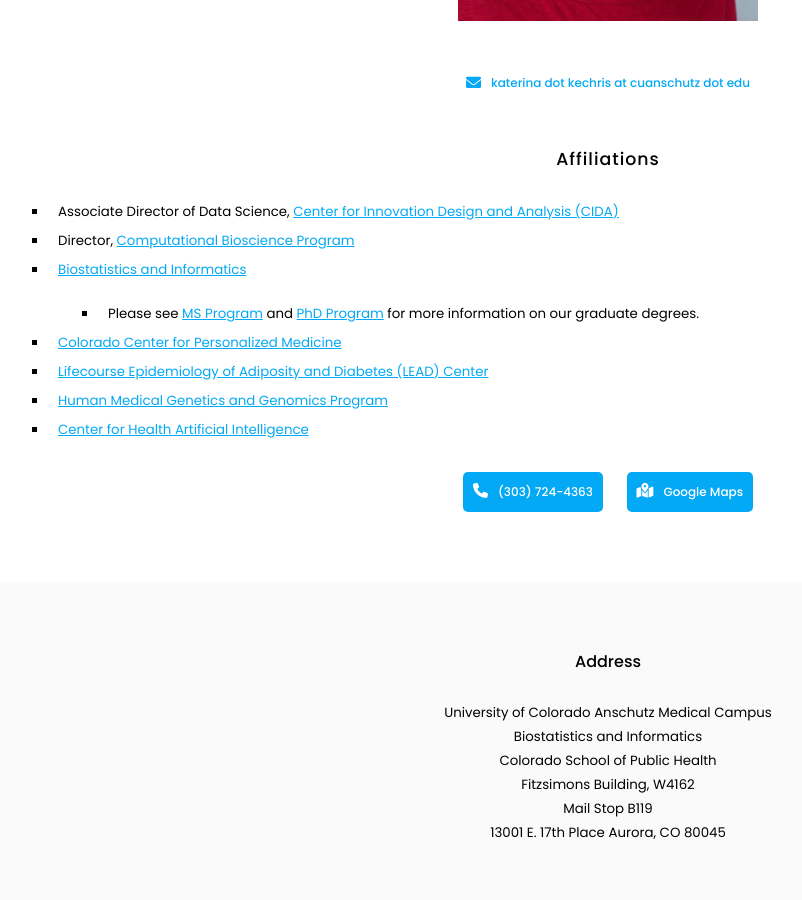
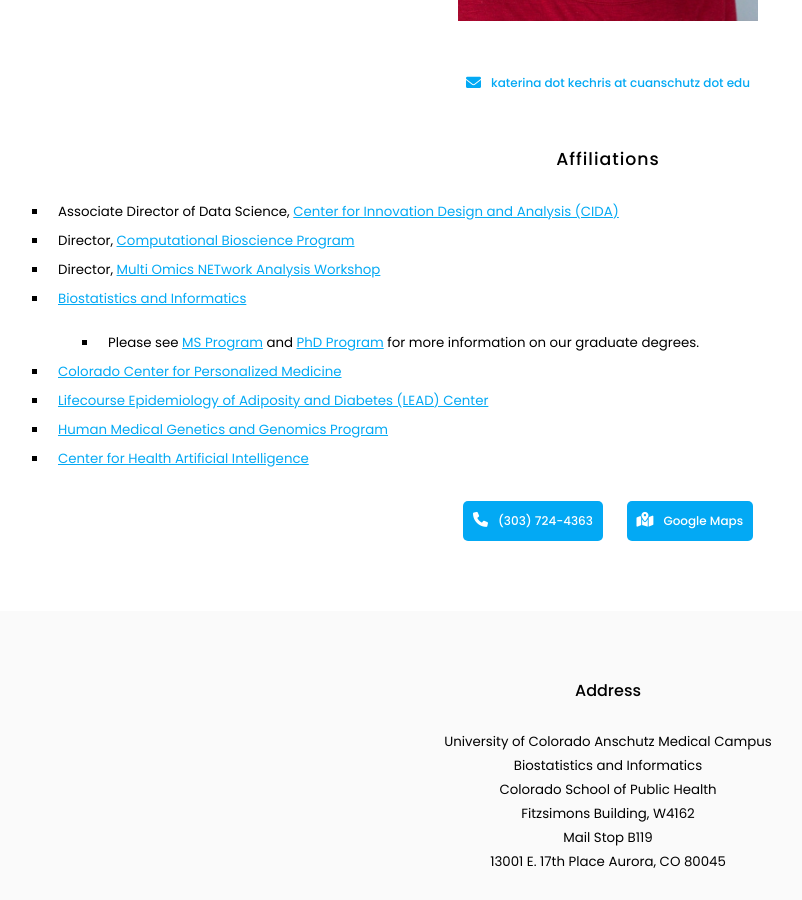
Before and after one commit to KechrisLab/kechrislab.github.io, a Jekyll site: the page built from contact/index.md, in a window 1280 px wide and 900 px high, scrolled down 594 px. Shown: the whole window, without its empty margins (32-834 px from the left). Built offline with Jekyll 4.4.1, drawn with Linux system fonts in a browser that asks for light colours.

Commit message:
Update index.md

```diff
--- a/contact/index.md
+++ b/contact/index.md
@@ -26,6 +26,7 @@ nav:
 
 + Associate Director of Data Science, [Center for Innovation Design and Analysis (CIDA)](https://coloradosph.cuanschutz.edu/research-and-practice/centers-programs/cida)
 + Director, [Computational Bioscience Program](https://www.cuanschutz.edu/graduate-programs/computational-bioscience/home)
++ Director, [Multi Omics NETwork Analysis Workshop](https://coloradosph.cuanschutz.edu/research-and-practice/centers-programs/cida/learning/multi-omics-network-analysis-workshop)
 + [Biostatistics and Informatics](http://www.ucdenver.edu/academics/colleges/PublicHealth/Academics/departments/Biostatistics/Pages/welcome.aspx)
   + Please see [MS Program](http://www.ucdenver.edu/academics/colleges/PublicHealth/Academics/departments/Biostatistics/Academics/Pages/MSBIOS.aspx) and [PhD Program](http://www.ucdenver.edu/academics/colleges/PublicHealth/Academics/departments/Biostatistics/Academics/Pages/PhDBIOS.aspx) for more information on our graduate degrees.
 + [Colorado Center for Personalized Medicine](https://www.cobiobank.org/)
```
